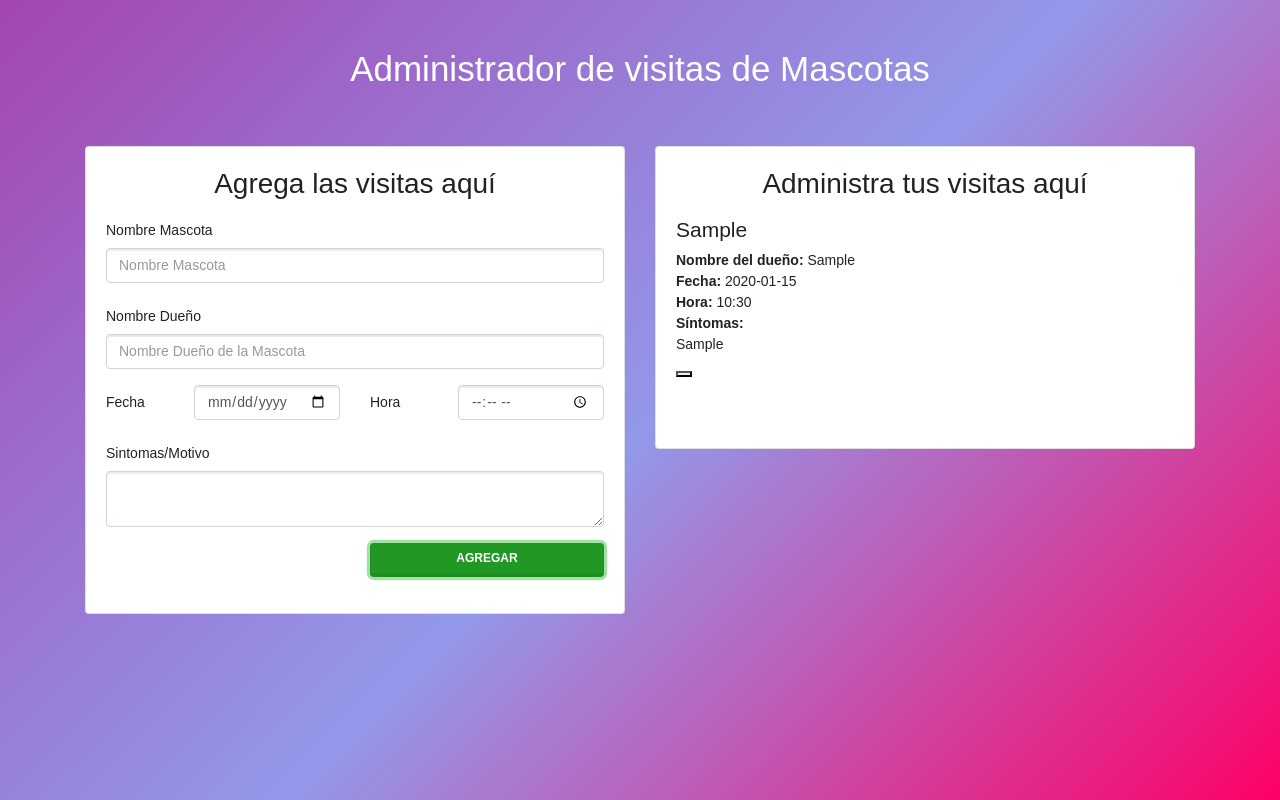
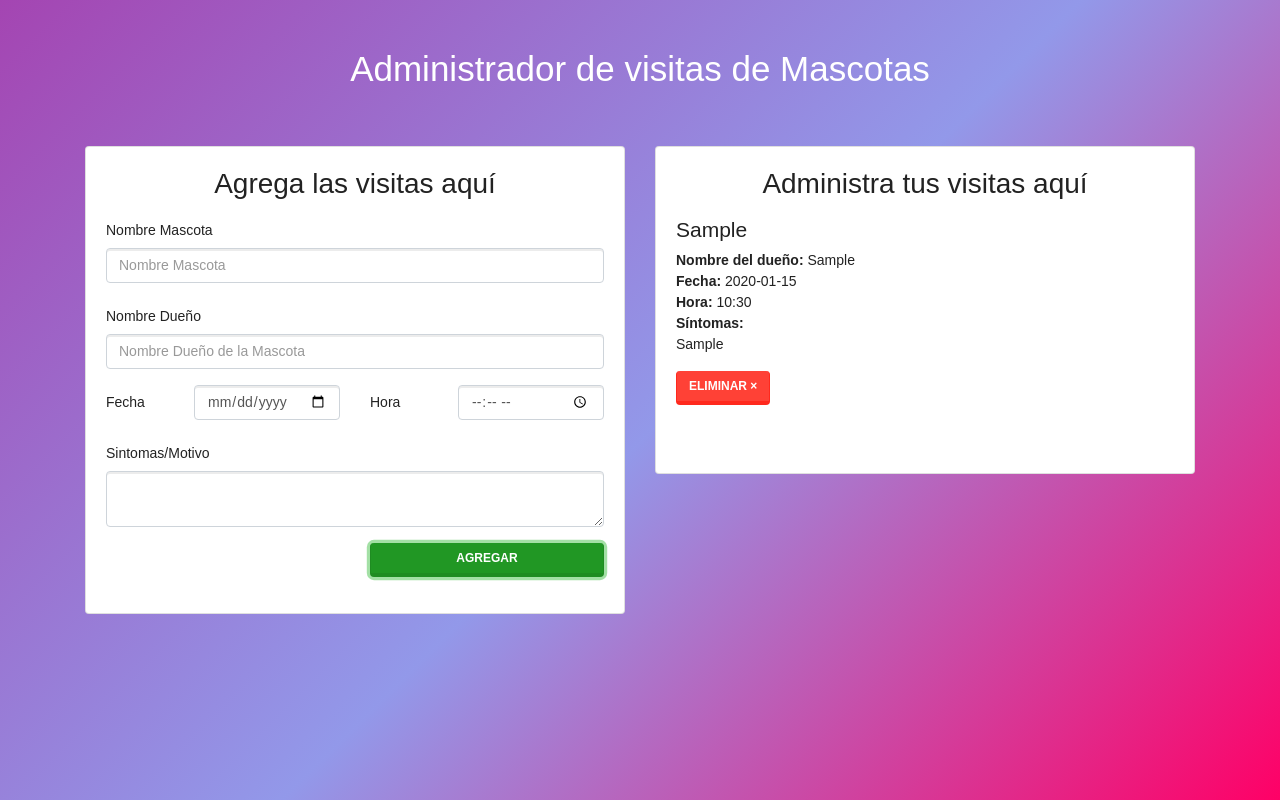
Before and after one commit to lrg1980/AdminCitasVet, a React (Create React App) app: page / in a window 1280 px wide. Both pictures are taken after typing "Sample", "Sample", "2020-01-15", "10:30", "Sample" into the empty fields and a click on the button "AGREGAR". Built offline with nearby package versions, Linux system fonts and the light colour scheme.

Commit message:
Finalizó componente carga y eliminar visita

```diff
--- a/src/App.js
+++ b/src/App.js
@@ -2,6 +2,7 @@
 import AgregarCita from './componentes/AgregarCita';
 import Header from './componentes/Header';
 import ListaCitas from './componentes/ListaCitas';
+
 
 
 class App extends Component {
@@ -9,12 +10,28 @@
   state = {
     citas : []
   }
+
   crearCita = (nuevaCita) => {
     //console.log(cita)
     const citas = [...this.state.citas, nuevaCita];
 
     console.log(citas);
 
+    this.setState({
+      citas
+    });
+  }
+
+  borrarCita = id => {
+
+    console.log(id);
+    // Obtener copia del state
+    const citasActuales = [...this.state.citas];
+
+    // borrar el elemento del state
+    const citas = citasActuales.filter(cita => cita.id !== id);
+
+    // Actualizar el state
     this.setState({
       citas
     });
@@ -34,7 +51,8 @@
           </div>
           <div className="col-md-6">
             <ListaCitas
-              citas={this.state.citas} />
+              citas={this.state.citas}
+              borrarCita={this.borrarCita}/>
           </div>
         </div>
       </div>
--- a/src/componentes/Cita.js
+++ b/src/componentes/Cita.js
@@ -2,8 +2,13 @@
 
 class Cita extends Component {
 
+     eliminarCita = () => {
+          this.props.borrarCita( this.props.info.id);
+     }
+
+
      render() {
-          const { fecha, hora, mascota, propietario, sintomas, id } = this.props.info;
+          const {fecha, hora, mascota, propietario, sintomas } = this.props.info;
 
           return (
                <div className="media mt-3">
@@ -33,8 +38,8 @@
                              {sintomas}
                          </p>
 
-                         <button>
-
+                         <button onClick={ this.eliminarCita } className="btn btn-danger text-center">
+                              Eliminar &times;
                          </button>
                     </div>
                </div>
--- a/src/componentes/ListaCitas.js
+++ b/src/componentes/ListaCitas.js
@@ -20,7 +20,7 @@
                                    <Cita
                                         key={cita}
                                         info={this.props.citas[cita]}
-
+                                        borrarCita={this.props.borrarCita}
                                    />
                               ))}
                          </div>
```
